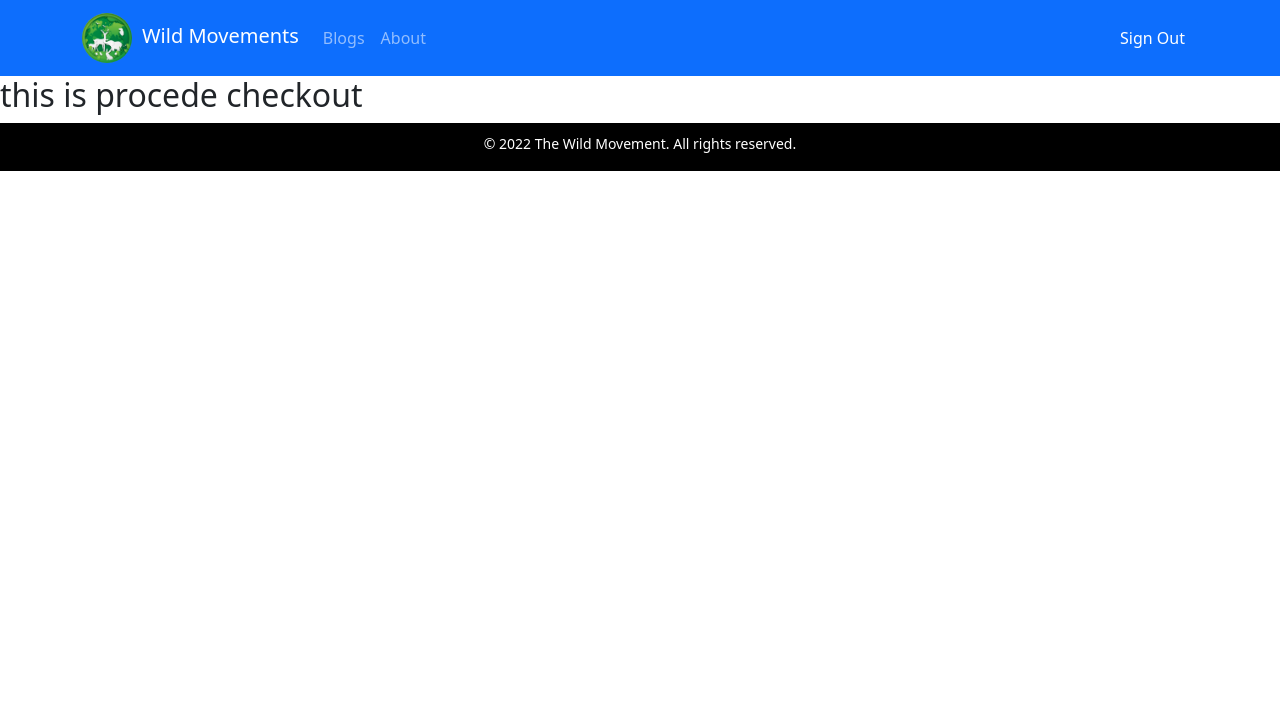
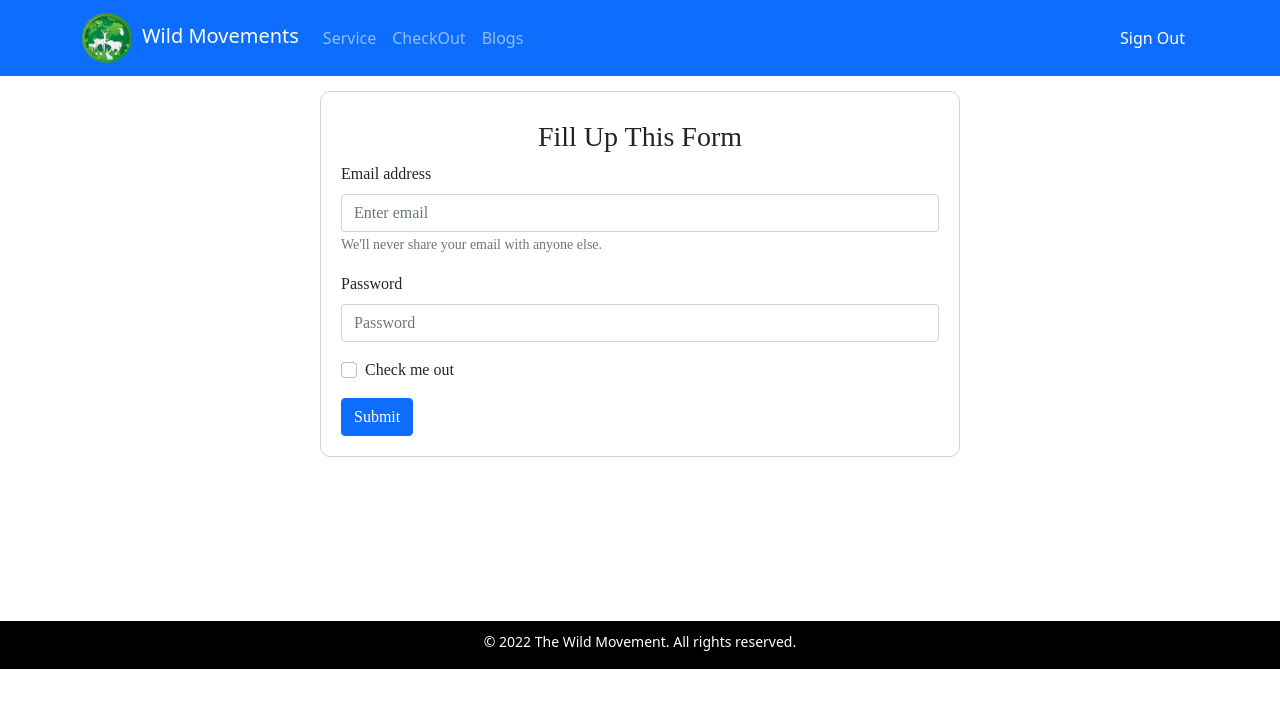
Before and after one commit to ashrafurrahman22/wild-movements-website, a React (Create React App) app: page /procedeCheckout in a window 1280 px wide. Shown: the top 708 px of the page. Built offline with nearby package versions, Linux system fonts and the light colour scheme; no server answers; sample sign-in values are in the browser's storage; the HTML template or start-up script is replaced by a standard one.

Commit message:
updated-forms & blogs

```diff
--- a/src/Pages/Blogs/Blogs.js
+++ b/src/Pages/Blogs/Blogs.js
@@ -1,9 +1,24 @@
 import React from 'react';
+import { Dropdown, DropdownButton } from 'react-bootstrap';
 
 const Blogs = () => {
     return (
-        <div>
-            <h2>this is blogs</h2>
+        <div style={{height:'530px'}}>
+            <DropdownButton className='d-flex justify-content-center my-3' id="dropdown-item-button" title="What is differences between this and that">
+        <Dropdown.ItemText>
+            <p>Lorem ipsum dolor sit amet consectetur adipisicing elit. Iure magni ratione corrupti expedita suscipit deserunt aliquid voluptatem, possimus quae vitae sunt explicabo accusamus iste corporis voluptates maiores ducimus nemo molestias!</p>
+        </Dropdown.ItemText>
+      </DropdownButton>
+            <DropdownButton className='d-flex justify-content-center my-3' id="dropdown-item-button" title="What is differences between this and that">
+        <Dropdown.ItemText>
+            <p>Lorem ipsum dolor sit amet consectetur adipisicing elit. Iure magni ratione corrupti expedita suscipit deserunt aliquid voluptatem, possimus quae vitae sunt explicabo accusamus iste corporis voluptates maiores ducimus nemo molestias!</p>
+        </Dropdown.ItemText>
+      </DropdownButton>
+            <DropdownButton className='d-flex justify-content-center my-3' id="dropdown-item-button" title="What is differences between this and that">
+        <Dropdown.ItemText>
+            <p>Lorem ipsum dolor sit amet consectetur adipisicing elit. Iure magni ratione corrupti expedita suscipit deserunt aliquid voluptatem, possimus quae vitae sunt explicabo accusamus iste corporis voluptates maiores ducimus nemo molestias!</p>
+        </Dropdown.ItemText>
+      </DropdownButton>
         </div>
     );
 };
--- a/src/Pages/Home/Home.js
+++ b/src/Pages/Home/Home.js
@@ -26,8 +26,8 @@ const Home = () => {
       alt="First slide"
     />
     <Carousel.Caption>
-      <h3>First slide label</h3>
-      <p>Nulla vitae elit libero, a pharetra augue mollis interdum.</p>
+      <h3>Zebra</h3>
+      <p>Zebras are African equines with distinctive black-and-white striped coats.</p>
     </Carousel.Caption>
   </Carousel.Item>
   <Carousel.Item>
@@ -38,8 +38,8 @@ const Home = () => {
     />
 
     <Carousel.Caption>
-      <h3>Second slide label</h3>
-      <p>Lorem ipsum dolor sit amet, consectetur adipiscing elit.</p>
+      <h3>Mongoose</h3>
+      <p>A mongoose is a small terrestrial carnivorous mammal belonging to the family Herpestidae.</p>
     </Carousel.Caption>
   </Carousel.Item>
   <Carousel.Item>
@@ -50,17 +50,20 @@ const Home = () => {
     />
 
     <Carousel.Caption>
-      <h3>Third slide label</h3>
-      <p>Praesent commodo cursus magna, vel scelerisque nisl consectetur.</p>
+      <h3>Elephant</h3>
+      <p>Elephants are the largest existing land animals.</p>
     </Carousel.Caption>
   </Carousel.Item>
 </Carousel>
-<div id='services'>
+      <div id="service">
+        <h3 className='text-center my-2'>Our Services</h3>
+  <div id='services'>
   {services.map(service => <Service
   key={service.id}
   service={service}
   ></Service> )}
 </div>
+      </div>
         </div>
     );
 };
--- a/src/Pages/Home/ProcedeCheckout/ProcedeCheckout.js
+++ b/src/Pages/Home/ProcedeCheckout/ProcedeCheckout.js
@@ -1,9 +1,32 @@
 import React from 'react';
+import { Button, Form } from 'react-bootstrap';
 
 const ProcedeCheckout = () => {
     return (
-        <div>
-            <h2>this is procede checkout</h2>
+        <div style={{height:'530px'}}>
+            <div id='form-container' className='w-50 mx-auto mb-3'>
+            <h3 className='text-center my-2'>Fill Up This Form</h3>
+            <Form>
+  <Form.Group className="mb-3" controlId="formBasicEmail">
+    <Form.Label>Email address</Form.Label>
+    <Form.Control type="email" placeholder="Enter email" />
+    <Form.Text className="text-muted">
+      We'll never share your email with anyone else.
+    </Form.Text>
+  </Form.Group>
+
+  <Form.Group className="mb-3" controlId="formBasicPassword">
+    <Form.Label>Password</Form.Label>
+    <Form.Control type="password" placeholder="Password" />
+  </Form.Group>
+  <Form.Group className="mb-3" controlId="formBasicCheckbox">
+    <Form.Check type="checkbox" label="Check me out" />
+  </Form.Group>
+  <Button variant="primary" type="submit">
+    Submit
+  </Button>
+</Form>
+        </div>
         </div>
     );
 };
--- a/src/Pages/Home/Service/Service.js
+++ b/src/Pages/Home/Service/Service.js
@@ -1,12 +1,19 @@
 import React from 'react';
-import './Service.css'
+import './Service.css';
+import {Link} from 'react-router-dom';
 
 const Service = ({service}) => {
-    const {name, img}= service;
+    const {name, img, price}= service;
     return (
         <div id='service'>
             <img src={img} alt="" />
-            <h3>{name}</h3>
+           <div className='text-start ms-4 ps-2'>
+           <h5 className='mt-2'>{name}</h5>
+            <h3>Price:${price}</h3>
+            <button className='btn mx-auto w-100'>
+                <Link className='btn btn-primary' to='/procedeCheckout'>Procede CheckOut</Link>
+            </button>
+           </div>
         </div>
     );
 };
--- a/src/Pages/Shared/Header/Header.js
+++ b/src/Pages/Shared/Header/Header.js
@@ -26,13 +26,15 @@ const Header = () => {
   <Navbar.Toggle aria-controls="responsive-navbar-nav" />
   <Navbar.Collapse id="responsive-navbar-nav">
     <Nav className="me-auto">
+    <Nav.Link href="/home#service">Service</Nav.Link>
+    <Nav.Link as={Link} to="/procedeCheckout">CheckOut</Nav.Link>
       <Nav.Link as={Link} to="/blogs">Blogs</Nav.Link>
-      <Nav.Link as={Link} to="/about">About</Nav.Link>
     </Nav>
     <Nav>
      {
        user ? <button onClick={handleSignOut} className='btn btn-primary'>Sign Out</button> :
        <Nav>
+      <Nav.Link as={Link} to="/about">About</Nav.Link>
           <Nav.Link as={Link} to="/login">Login</Nav.Link>
       <Nav.Link as={Link} to="/signup">Sign Up</Nav.Link>
        </Nav>
```
Also changed, not shown: 1 other file (tests, documents, lock files or other folders).
